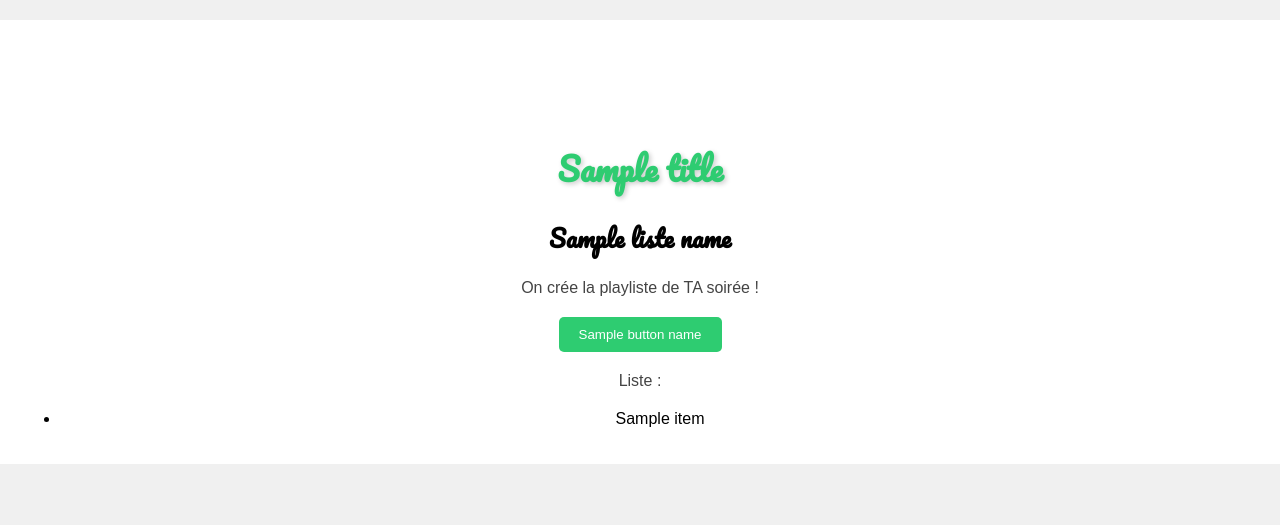
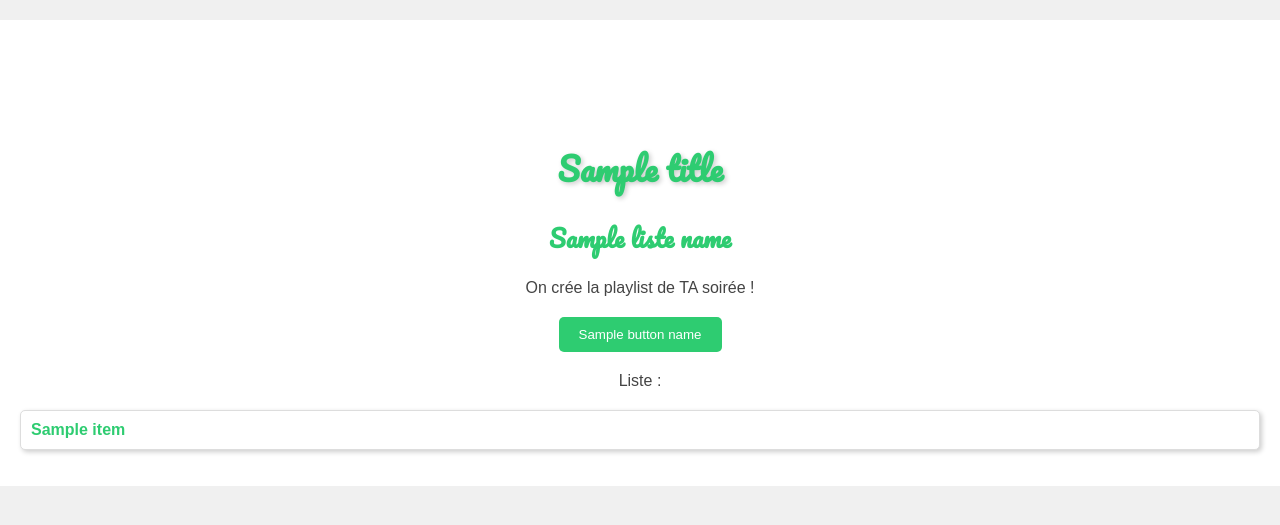
Before and after one commit to vyktron/spotiwhat, a Flask app: template src/templates/index.html in a window 1280 px wide. Shown: the top 525 px of the page. Run offline with Flask 3, Linux system fonts and the light colour scheme; the template is opened without the code that fills it: most values are stand-ins (such as "Sample title", 1, 10 or a date in 2020).

Commit message:
Lien cliquable

```diff
--- a/src/app.py
+++ b/src/app.py
@@ -18,8 +18,15 @@ def show_list():
     button_name = request.form.get('button_name')
     selected_list = get_list_for_button(button_name)
     title = "SpotiWHAAAAAAAAAAAAAAAT"
-    liste_name="List " + button_name
-    return render_template('index.html', title=title, liste_name=liste_name, button_names=button_names, selected_list=selected_list)
+    liste_name = "List " + button_name
+
+    # Crée un lien YouTube en utilisant le nom du bouton
+    youtube_link = f"https://www.youtube.com/results?search_query={button_name}"
+
+    # Crée des liens YouTube pour chaque élément de la liste
+    selected_list_with_links = [(item, f"https://www.youtube.com/results?search_query={item}") for item in selected_list]
+
+    return render_template('index.html', title=title, liste_name=liste_name, button_names=button_names, selected_list=selected_list_with_links, youtube_link=youtube_link)
 
 def get_list_for_button(button_name : str):
     infos, danceability, length = pg.front_infos(pg.get_playlist_from_genre(button_name.lower(), 5, pg.DB_NAME, pg.COLL_NAME))
--- a/src/static/style.css
+++ b/src/static/style.css
@@ -45,3 +45,33 @@ h1 {
     margin: 20px 0;
     text-align: center;
 }
+
+/* Style spécifique pour la playlist de musique */
+.playlist {
+    list-style: none;
+    padding: 0;
+}
+
+.playlist li {
+    margin: 10px 0;
+    display: flex;
+    justify-content: space-between;
+    align-items: center;
+    background-color: #fff;
+    padding: 10px;
+    border: 1px solid #ddd;
+    border-radius: 5px;
+    box-shadow: 2px 2px 5px rgba(0, 0, 0, 0.2);
+}
+
+/* Style pour les liens vers les styles de musique */
+.music-style-link {
+    color: #2ecc71;
+    text-decoration: none;
+    font-weight: bold;
+    transition: color 0.3s;
+}
+
+.music-style-link:hover {
+    color: #27ae60;
+}
--- a/src/templates/index.html
+++ b/src/templates/index.html
@@ -7,9 +7,9 @@
 </head>
 <body>
     <div class="container">
-        <h1 style="font-family: 'Pacifico', cursive;">{{ title }}</h1>
-        <h2 style="font-family: 'Pacifico', cursive;">{{ liste_name }}</h2>
-        <p class="styled-paragraph">On crée la playliste de TA soirée !</p>
+        <h1 style="font-family: 'Pacifico', cursive; color: #2ecc71; margin-top: 100px; text-shadow: 2px 2px 5px rgba(0, 0, 0, 0.2);">{{ title }}</h1>
+        <h2 style="font-family: 'Pacifico', cursive; color: #2ecc71;">{{ liste_name }}</h2>
+        <p class="styled-paragraph">On crée la playlist de TA soirée !</p>
         <div class="button-container">
             {% for button_name in button_names %}
                 <form action="/show_list" method="post">
@@ -20,9 +20,11 @@
         <div id="list-container">
             {% if selected_list %}
                 <p class="styled-paragraph">Liste :</p>
-                <ul>
-                    {% for item in selected_list %}
-                        <li>{{ item }}</li>
+                <ul class="playlist"> <!-- Utilisation de la classe "playlist" pour les listes -->
+                    {% for item, youtube_link in selected_list %}
+                        <li>
+                            <a href="{{ youtube_link }}" target="_blank" class="music-style-link">{{ item }}</a>
+                        </li>
                     {% endfor %}
                 </ul>
             {% endif %}
--- a/src/utils/playground.py
+++ b/src/utils/playground.py
@@ -80,12 +80,11 @@ def get_playlist(songs, duration):
     for song in songs:
         # check if the sum of duration is less than 5 hours
         if sum < duration:
-            # check if the song is not already in the playlist
-            if song not in playlist:
-                # append the song to the playlist
-                playlist.append(song)
-                # update the sum of duration (convert the duration from string to int)
-                sum += float(song["duration_ms"])
+            # append the song to the playlist
+            playlist.append(song)
+            # update the sum of duration (convert the duration from string to int)
+            sum += float(song["duration_ms"])
+
     return playlist
 
 def get_playlist_from_genre(genre, duration, db_name, coll_name):
```
